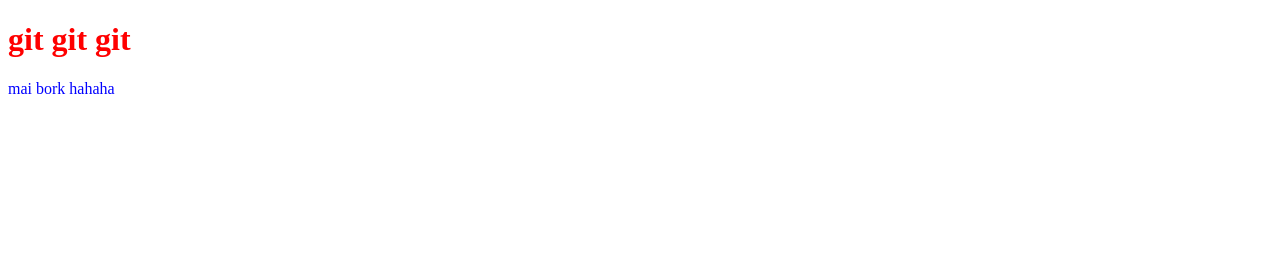
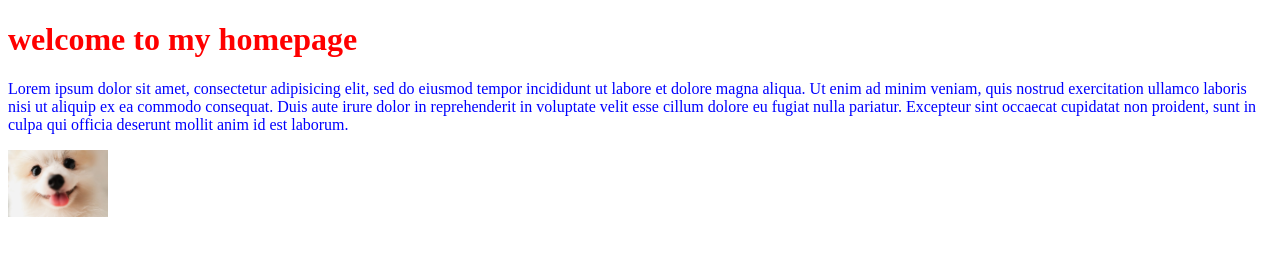
Before and after one commit to chocobo2546/hello_world, a plain HTML site: page index.html in a window 1280 px wide. Drawn offline with Linux system fonts and the light colour scheme.

Commit message:
wed page

```diff
--- a/index.html
+++ b/index.html
@@ -7,7 +7,14 @@
 	<link rel="stylesheet" type="text/css" href="style.css">
 </head>
 <body>
-	<h1>git git git</h1>
-	<p>mai bork hahaha</p>
+	<h1>welcome to my homepage</h1>
+	<p>Lorem ipsum dolor sit amet, consectetur adipisicing elit, sed do eiusmod
+	tempor incididunt ut labore et dolore magna aliqua. Ut enim ad minim veniam,
+	quis nostrud exercitation ullamco laboris nisi ut aliquip ex ea commodo
+	consequat. Duis aute irure dolor in reprehenderit in voluptate velit esse
+	cillum dolore eu fugiat nulla pariatur. Excepteur sint occaecat cupidatat non
+	proident, sunt in culpa qui officia deserunt mollit anim id est laborum.</p>
+	<img src="p1.jpg">
+
 </body>
 </html>
--- a/style.css
+++ b/style.css
@@ -5,3 +5,8 @@ h1 {
 p {
 	color: blue;
 }
+
+img {
+	width: 100px;
+	text-align: center;
+}
```
Also changed, not shown: p1.jpg (added).
